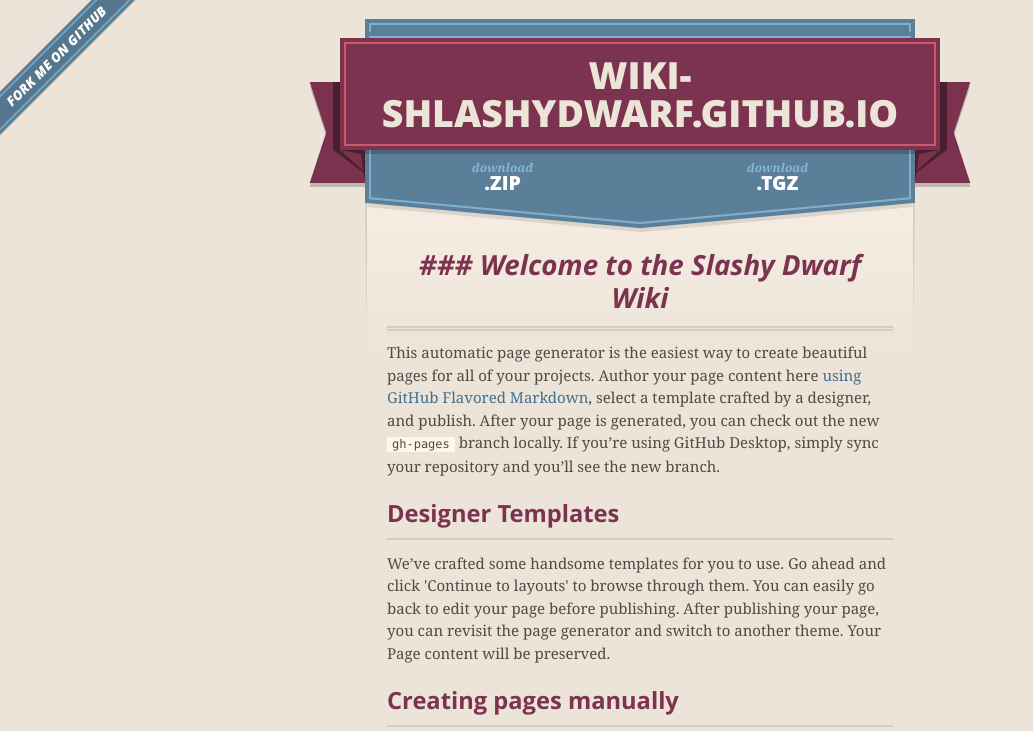
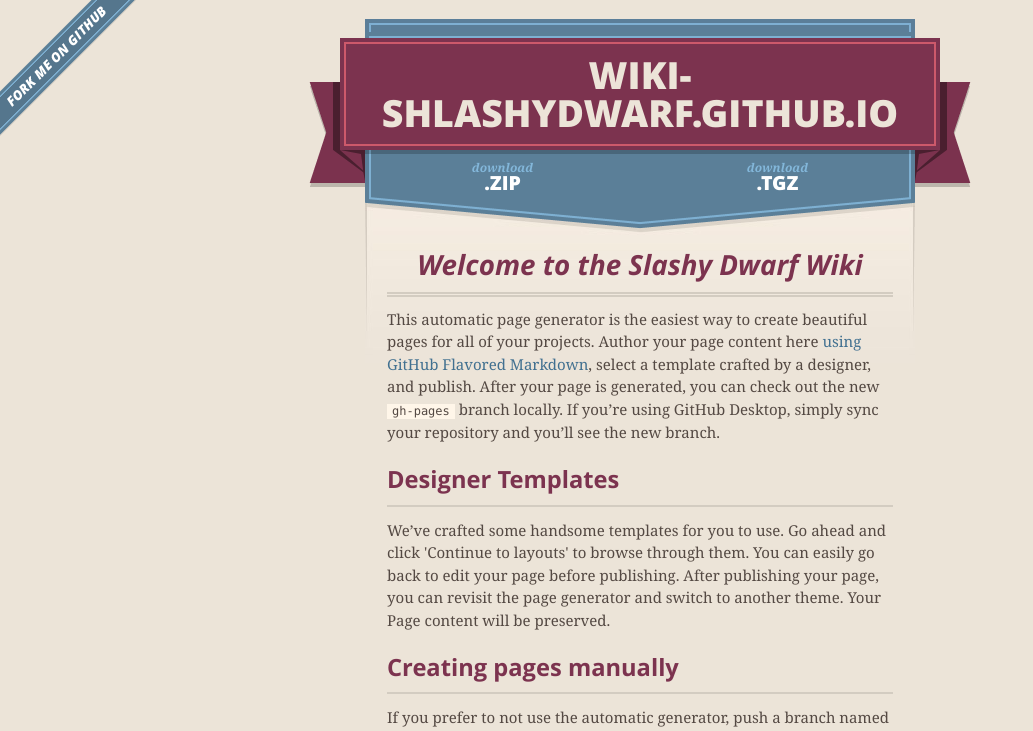
Before and after one commit to shmellyorc/SlashyDwarf, a plain HTML site: page index.html in a window 1280 px wide. Shown: the top 731 px of the page, without its empty margins (0-1033 px from the left). Drawn offline with nearby package versions, Linux system fonts and the light colour scheme.

Commit message:
Update index.html

```diff
--- a/index.html
+++ b/index.html
@@ -47,7 +47,7 @@
 
       <section id="main_content">
         <h1>
-<a id="-welcome-to-github-pages" class="anchor" href="#-welcome-to-github-pages" aria-hidden="true"><span aria-hidden="true" class="octicon octicon-link"></span></a>### Welcome to the Slashy Dwarf Wiki</h1>
+<a id="-welcome" class="anchor" aria-hidden="true"><span aria-hidden="true" class="octicon octicon-link"></span></a>Welcome to the Slashy Dwarf Wiki</h1>
 
 <p>This automatic page generator is the easiest way to create beautiful pages for all of your projects. Author your page content here <a href="https://guides.github.com/features/mastering-markdown/">using GitHub Flavored Markdown</a>, select a template crafted by a designer, and publish. After your page is generated, you can check out the new <code>gh-pages</code> branch locally. If you’re using GitHub Desktop, simply sync your repository and you’ll see the new branch.</p>
 
```
